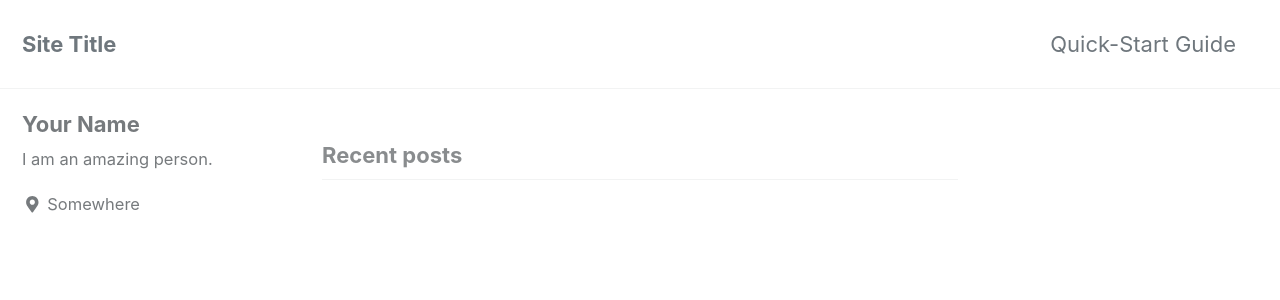
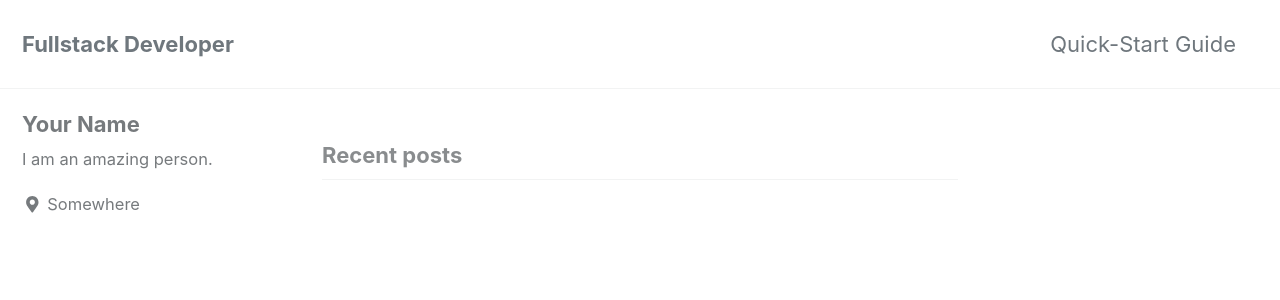
Before and after one commit to jaeyow/fullstack-developer, a Jekyll site: the page built from index.html, in a window 1280 px wide and 900 px high. Shown: the top 300 px of the window. Built offline with Jekyll 4.4.1, drawn with Linux system fonts in a browser that asks for light colours; cached includes are drawn as plain includes; the list of posts is cut into pages by our own code.

Commit message:
Update _config.yml

```diff
--- a/_config.yml
+++ b/_config.yml
@@ -16,7 +16,7 @@ minimal_mistakes_skin    : "default" # "air", "aqua", "contrast", "dark", "dirt"
 
 # Site Settings
 locale                   : "en-US"
-title                    : "Site Title"
+title                    : "Fullstack Developer"
 title_separator          : "-"
 name                     : "Your Name"
 description              : "An amazing website."
```
